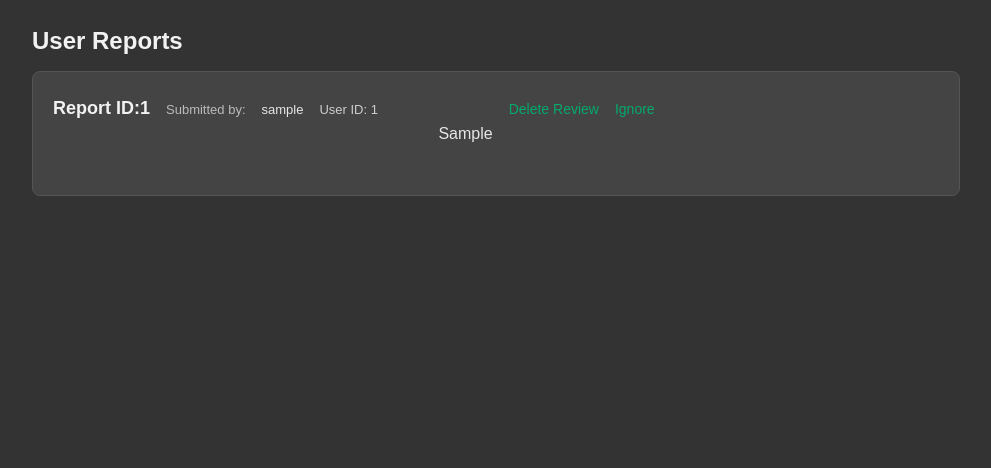
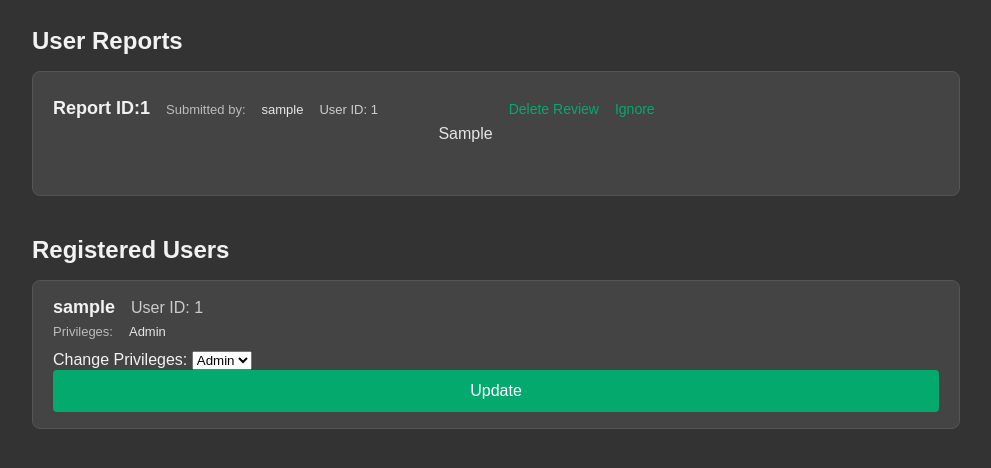
Before and after one commit to Majorkas/open-music-review, a Flask app: page /AdminView in a window 1280 px wide. Shown: the part 312-780 px from the top of the page, without its empty margins (144-1135 px from the left). Run offline with Flask 3, Linux system fonts and the light colour scheme; a user stored in the database is signed in; tables that the repository leaves empty hold one stand-in row (values such as "Sample post").

Commit message:
added the section to display all users registered to the site with a select to change the Users privilages on the website and a button to submit it with if statments checking what the current privilages are and displaying it correctly for the admin user viewing the users

```diff
--- a/templates/admin_view.html
+++ b/templates/admin_view.html
@@ -59,4 +59,34 @@
     {% endfor %}
   {% endif %}
 </div>
+<div class="admin-container">
+  <h2 class="admin-title">Registered Users</h2>
+{% if users|length == 0 %}
+    <div class="submission-card">
+      <p class="submission-empty">No Users Registered Yet.</p>
+    </div>
+  {% else %}
+  {% for user in users %}
+    <article class="submission-card">
+      <div class="submission-header">
+        <h3 class="submission-name">{{ user.username }}</h3>
+        <span class="submission-id">User ID: {{ user.id }}</span>
+      </div>
+
+      <div class="submission-meta">
+        Privileges: <span class="submission-user">{{ 'Admin' if user.admin else 'User' }}</span>
+      </div>
+
+      <form class="user-actions" action='{{ url_for("edit_privilages", user_id=user.id) }}' method="POST">
+        <label for="admin_privileges_{{ user.id }}">Change Privileges:</label>
+        <select name="admin" id="admin_privileges_{{ user.id }}">
+          <option value="user" {% if not user.admin %}selected{% endif %}>User</option>
+          <option value="admin" {% if user.admin %}selected{% endif %}>Admin</option>
+        </select>
+        <button type="submit" class="login-btn">Update</button>
+      </form>
+    </article>
+  {%endfor%}
+{%endif%}
+
 {%endblock%}
```
